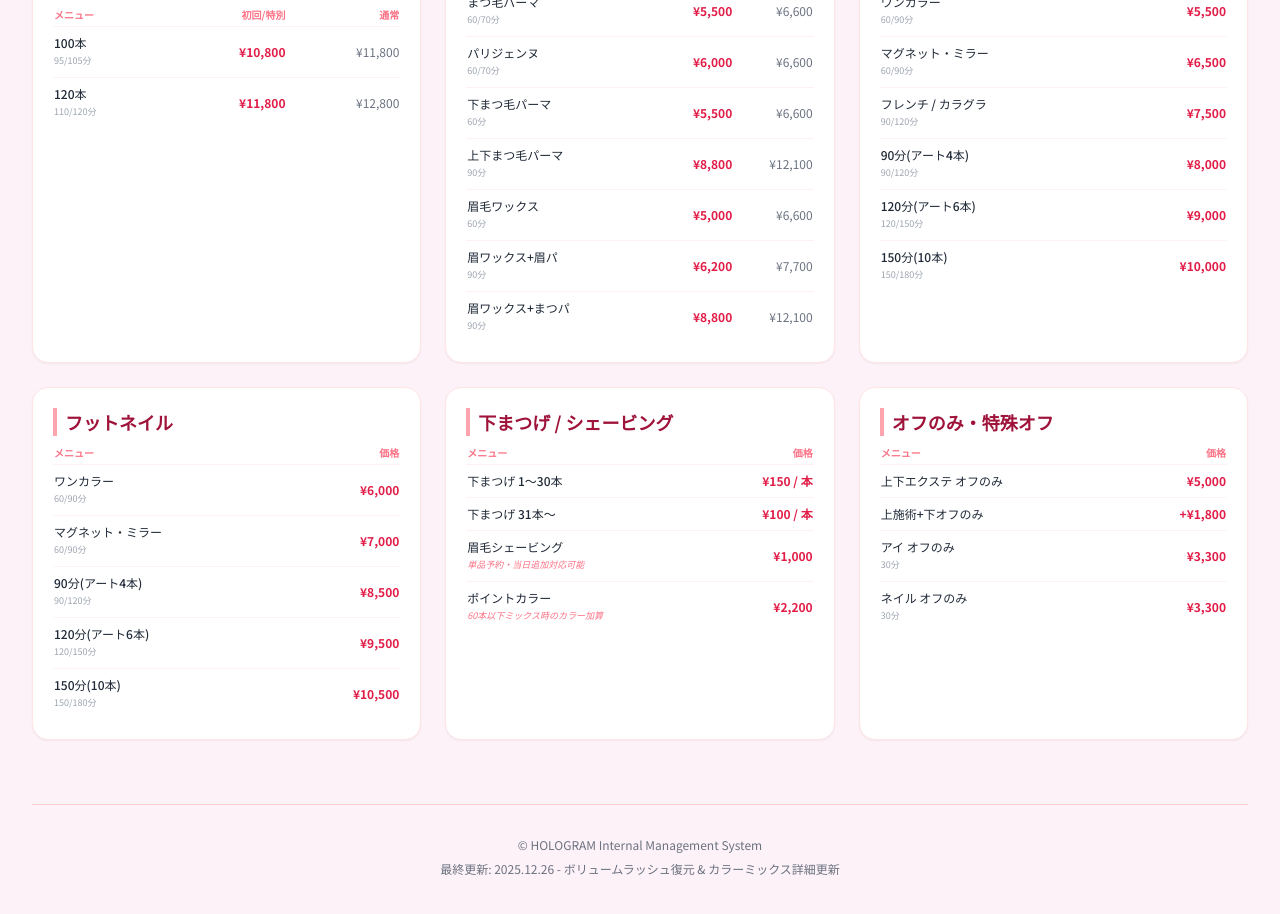
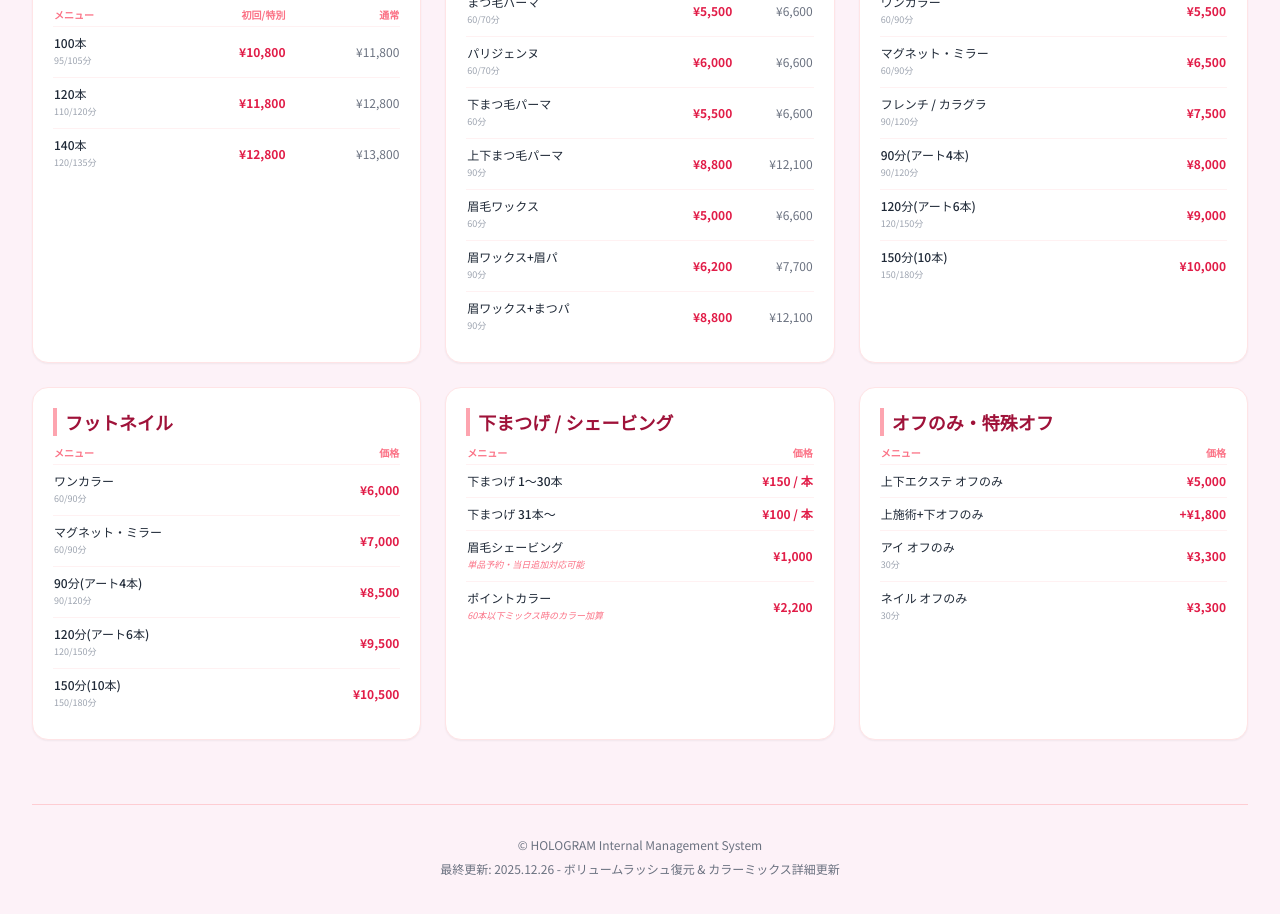
Before and after one commit to vie324/hologram, a plain HTML site: page index.html in a window 1280 px wide. Shown: the part 1800-2714 px from the top of the page. Drawn offline with nearby package versions, Linux system fonts and the light colour scheme.

Commit message:
Update index.html

```diff
--- a/index.html
+++ b/index.html
@@ -205,6 +205,7 @@
                 items: [
                     { detail: "100本", time: "95/105分", price_first: 10800, price_revisit: 11800 },
                     { detail: "120本", time: "110/120分", price_first: 11800, price_revisit: 12800 },
+                    { detail: "140本", time: "120/135分", price_first: 12800, price_revisit: 13800 },
                 ]
             },
             {
```
